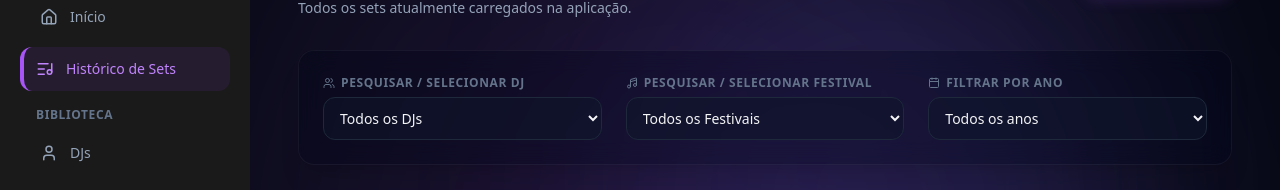
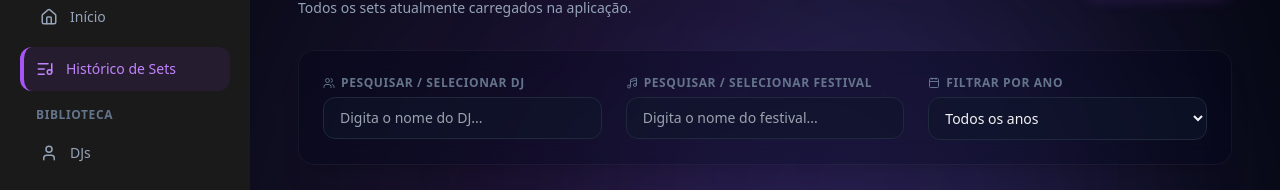
Before and after one commit to opaulosilva233/DJDex, a React (Vite) app: page /lista in a window 1280 px wide. Shown: the part 122-312 px from the top of the page. Built offline with nearby package versions, Linux system fonts and the light colour scheme.

Commit message:
feat: enhance SetList component; implement unified filtering logic and improve search functionality for DJs and festivals

```diff
--- a/src/pages/SetList.jsx
+++ b/src/pages/SetList.jsx
@@ -1,4 +1,4 @@
-import { useState } from 'react'
+import { useEffect, useMemo, useRef, useState } from 'react'
 import { useNavigate } from 'react-router-dom'
 import { PlusCircle, Calendar, Users, Music4 } from 'lucide-react'
 import DjCard from '../components/DjCard'
@@ -10,21 +10,22 @@ export default function SetList({ sets, djs = [], festivais = [], generos = [],
 	const [djSearch, setDjSearch] = useState('')
 	const [festivalSearch, setFestivalSearch] = useState('')
 	const [selectedYear, setSelectedYear] = useState('')
+	const [isDjOpen, setIsDjOpen] = useState(false)
+	const [isFestivalOpen, setIsFestivalOpen] = useState(false)
+	const [activeDjIndex, setActiveDjIndex] = useState(-1)
+	const [activeFestivalIndex, setActiveFestivalIndex] = useState(-1)
+
+	const djAutocompleteRef = useRef(null)
+	const festivalAutocompleteRef = useRef(null)
 
 	// Lógica de filtragem unificada
 	const filteredSets = sets.filter((set) => {
 		const dj = djs.find((entry) => entry.id === set.djId)
 		const festival = festivais.find((entry) => entry.id === set.festivalId)
 
-		// Filtro por DJ (compara o ID selecionado ou o texto digitado)
-		const matchesDj = djSearch === '' ||
-			(dj?.id === djSearch) ||
-			(dj?.nome ?? '').toLowerCase().includes(djSearch.toLowerCase())
+		const matchesDj = djSearch === '' || (dj?.nome ?? '').toLowerCase().includes(djSearch.toLowerCase())
 
-		// Filtro por Festival (compara o ID selecionado ou o texto digitado)
-		const matchesFestival = festivalSearch === '' ||
-			(festival?.id === festivalSearch) ||
-			(festival?.nome ?? '').toLowerCase().includes(festivalSearch.toLowerCase())
+		const matchesFestival = festivalSearch === '' || (festival?.nome ?? '').toLowerCase().includes(festivalSearch.toLowerCase())
 
 		// Filtro por Ano
 		const setYear = set.data ? set.data.split('-')[0] : (festival?.ano?.toString() ?? '')
@@ -35,6 +36,123 @@ export default function SetList({ sets, djs = [], festivais = [], generos = [],
 
 	// Extrair anos únicos para o filtro de data
 	const anosDisponiveis = Array.from(new Set(sets.map(s => s.data ? s.data.split('-')[0] : '').filter(Boolean)))
+	const nomesDjs = Array.from(new Set(djs.map((dj) => dj.nome).filter(Boolean)))
+	const nomesFestivais = Array.from(new Set(festivais.map((festival) => festival.nome).filter(Boolean)))
+
+	const djOptions = useMemo(() => {
+		const term = djSearch.trim().toLowerCase()
+		if (term === '') return nomesDjs.slice(0, 8)
+		return nomesDjs.filter((nome) => nome.toLowerCase().includes(term)).slice(0, 8)
+	}, [nomesDjs, djSearch])
+
+	const festivalOptions = useMemo(() => {
+		const term = festivalSearch.trim().toLowerCase()
+		if (term === '') return nomesFestivais.slice(0, 8)
+		return nomesFestivais.filter((nome) => nome.toLowerCase().includes(term)).slice(0, 8)
+	}, [nomesFestivais, festivalSearch])
+
+	useEffect(() => {
+		const handleClickOutside = (event) => {
+			if (djAutocompleteRef.current && !djAutocompleteRef.current.contains(event.target)) {
+				setIsDjOpen(false)
+				setActiveDjIndex(-1)
+			}
+
+			if (festivalAutocompleteRef.current && !festivalAutocompleteRef.current.contains(event.target)) {
+				setIsFestivalOpen(false)
+				setActiveFestivalIndex(-1)
+			}
+		}
+
+		document.addEventListener('mousedown', handleClickOutside)
+		return () => {
+			document.removeEventListener('mousedown', handleClickOutside)
+		}
+	}, [])
+
+	const handleDjKeyDown = (event) => {
+		if (event.key === 'ArrowDown') {
+			event.preventDefault()
+			if (!isDjOpen) {
+				setIsDjOpen(true)
+				setActiveDjIndex(0)
+				return
+			}
+
+			setActiveDjIndex((prev) => {
+				if (djOptions.length === 0) return -1
+				return prev < djOptions.length - 1 ? prev + 1 : 0
+			})
+		}
+
+		if (event.key === 'ArrowUp') {
+			event.preventDefault()
+			if (!isDjOpen) {
+				setIsDjOpen(true)
+				setActiveDjIndex(djOptions.length > 0 ? djOptions.length - 1 : -1)
+				return
+			}
+
+			setActiveDjIndex((prev) => {
+				if (djOptions.length === 0) return -1
+				return prev > 0 ? prev - 1 : djOptions.length - 1
+			})
+		}
+
+		if (event.key === 'Enter' && isDjOpen && activeDjIndex >= 0 && djOptions[activeDjIndex]) {
+			event.preventDefault()
+			setDjSearch(djOptions[activeDjIndex])
+			setIsDjOpen(false)
+			setActiveDjIndex(-1)
+		}
+
+		if (event.key === 'Escape') {
+			setIsDjOpen(false)
+			setActiveDjIndex(-1)
+		}
+	}
+
+	const handleFestivalKeyDown = (event) => {
+		if (event.key === 'ArrowDown') {
+			event.preventDefault()
+			if (!isFestivalOpen) {
+				setIsFestivalOpen(true)
+				setActiveFestivalIndex(0)
+				return
+			}
+
+			setActiveFestivalIndex((prev) => {
+				if (festivalOptions.length === 0) return -1
+				return prev < festivalOptions.length - 1 ? prev + 1 : 0
+			})
+		}
+
+		if (event.key === 'ArrowUp') {
+			event.preventDefault()
+			if (!isFestivalOpen) {
+				setIsFestivalOpen(true)
+				setActiveFestivalIndex(festivalOptions.length > 0 ? festivalOptions.length - 1 : -1)
+				return
+			}
+
+			setActiveFestivalIndex((prev) => {
+				if (festivalOptions.length === 0) return -1
+				return prev > 0 ? prev - 1 : festivalOptions.length - 1
+			})
+		}
+
+		if (event.key === 'Enter' && isFestivalOpen && activeFestivalIndex >= 0 && festivalOptions[activeFestivalIndex]) {
+			event.preventDefault()
+			setFestivalSearch(festivalOptions[activeFestivalIndex])
+			setIsFestivalOpen(false)
+			setActiveFestivalIndex(-1)
+		}
+
+		if (event.key === 'Escape') {
+			setIsFestivalOpen(false)
+			setActiveFestivalIndex(-1)
+		}
+	}
 
 	return (
 		<div className="w-full p-8 md:p-12 flex flex-col gap-8 bg-transparent relative z-10">
@@ -69,37 +187,87 @@ export default function SetList({ sets, djs = [], festivais = [], generos = [],
 				<div className="grid grid-cols-1 md:grid-cols-3 gap-6">
 
 					{/* Filtro de DJ */}
-					<div className="flex flex-col">
+					<div className="flex flex-col" ref={djAutocompleteRef}>
 						<label className="text-xs font-bold uppercase tracking-wider text-slate-400 dark:text-slate-500 mb-1.5 flex items-center gap-1.5">
 							<Users size={12} /> Pesquisar / Selecionar DJ
 						</label>
-						<select
+						<div className="relative">
+							<input
+								type="text"
+								placeholder="Digita o nome do DJ..."
 								value={djSearch}
-							onChange={(e) => setDjSearch(e.target.value)}
-							className="w-full rounded-xl border border-slate-200 bg-white/80 px-3 py-2.5 text-sm text-gray-900 dark:border-slate-800 dark:bg-slate-900/60 dark:text-gray-100 focus:outline-none focus:border-purple-500/50"
+								onChange={(e) => {
+									setDjSearch(e.target.value)
+									setIsDjOpen(true)
+									setActiveDjIndex(-1)
+								}}
+								onFocus={() => setIsDjOpen(true)}
+								onKeyDown={handleDjKeyDown}
+								className="w-full rounded-xl border border-slate-200 bg-white/80 px-4 py-2.5 text-sm text-gray-900 placeholder-gray-400 dark:border-slate-800 dark:bg-slate-900/60 dark:text-gray-100 focus:outline-none focus:border-purple-500/50 focus:ring-1 focus:ring-purple-500/30 transition-all"
+							/>
+							{isDjOpen && djOptions.length > 0 && (
+								<ul className="absolute z-20 mt-1 w-full max-h-56 overflow-auto rounded-xl border border-slate-200 bg-white/95 py-1 shadow-lg backdrop-blur-md dark:border-slate-800 dark:bg-slate-900/95">
+									{djOptions.map((nome, index) => (
+										<li key={nome}>
+											<button
+												type="button"
+												onMouseDown={(event) => {
+													event.preventDefault()
+													setDjSearch(nome)
+													setIsDjOpen(false)
+													setActiveDjIndex(-1)
+												}}
+												className={`w-full px-3 py-2 text-left text-sm transition-colors ${activeDjIndex === index ? 'bg-purple-100 text-purple-700 dark:bg-purple-500/20 dark:text-purple-100' : 'text-slate-700 hover:bg-slate-100 dark:text-slate-200 dark:hover:bg-slate-800/80'}`}
 											>
-							<option value="">Todos os DJs</option>
-							{djs.map((dj) => (
-								<option key={dj.id} value={dj.id}>{dj.nome}</option>
+												{nome}
+											</button>
+										</li>
 									))}
-						</select>
+								</ul>
+							)}
+						</div>
 					</div>
 
 					{/* Filtro de Festival */}
-					<div className="flex flex-col">
+					<div className="flex flex-col" ref={festivalAutocompleteRef}>
 						<label className="text-xs font-bold uppercase tracking-wider text-slate-400 dark:text-slate-500 mb-1.5 flex items-center gap-1.5">
 							<Music4 size={12} /> Pesquisar / Selecionar Festival
 						</label>
-						<select
+						<div className="relative">
+							<input
+								type="text"
+								placeholder="Digita o nome do festival..."
 								value={festivalSearch}
-							onChange={(e) => setFestivalSearch(e.target.value)}
-							className="w-full rounded-xl border border-slate-200 bg-white/80 px-3 py-2.5 text-sm text-gray-900 dark:border-slate-200 dark:border-slate-800 dark:bg-slate-900/60 dark:text-gray-100 focus:outline-none focus:border-purple-500/50"
+								onChange={(e) => {
+									setFestivalSearch(e.target.value)
+									setIsFestivalOpen(true)
+									setActiveFestivalIndex(-1)
+								}}
+								onFocus={() => setIsFestivalOpen(true)}
+								onKeyDown={handleFestivalKeyDown}
+								className="w-full rounded-xl border border-slate-200 bg-white/80 px-4 py-2.5 text-sm text-gray-900 placeholder-gray-400 dark:border-slate-800 dark:bg-slate-900/60 dark:text-gray-100 focus:outline-none focus:border-purple-500/50 focus:ring-1 focus:ring-purple-500/30 transition-all"
+							/>
+							{isFestivalOpen && festivalOptions.length > 0 && (
+								<ul className="absolute z-20 mt-1 w-full max-h-56 overflow-auto rounded-xl border border-slate-200 bg-white/95 py-1 shadow-lg backdrop-blur-md dark:border-slate-800 dark:bg-slate-900/95">
+									{festivalOptions.map((nome, index) => (
+										<li key={nome}>
+											<button
+												type="button"
+												onMouseDown={(event) => {
+													event.preventDefault()
+													setFestivalSearch(nome)
+													setIsFestivalOpen(false)
+													setActiveFestivalIndex(-1)
+												}}
+												className={`w-full px-3 py-2 text-left text-sm transition-colors ${activeFestivalIndex === index ? 'bg-purple-100 text-purple-700 dark:bg-purple-500/20 dark:text-purple-100' : 'text-slate-700 hover:bg-slate-100 dark:text-slate-200 dark:hover:bg-slate-800/80'}`}
 											>
-							<option value="">Todos os Festivais</option>
-							{festivais.map((fest) => (
-								<option key={fest.id} value={fest.id}>{fest.nome}</option>
+												{nome}
+											</button>
+										</li>
 									))}
-						</select>
+								</ul>
+							)}
+						</div>
 					</div>
 
 					{/* Filtro de Ano */}
```
Lines whose indentation alone changed are shown as unchanged.
